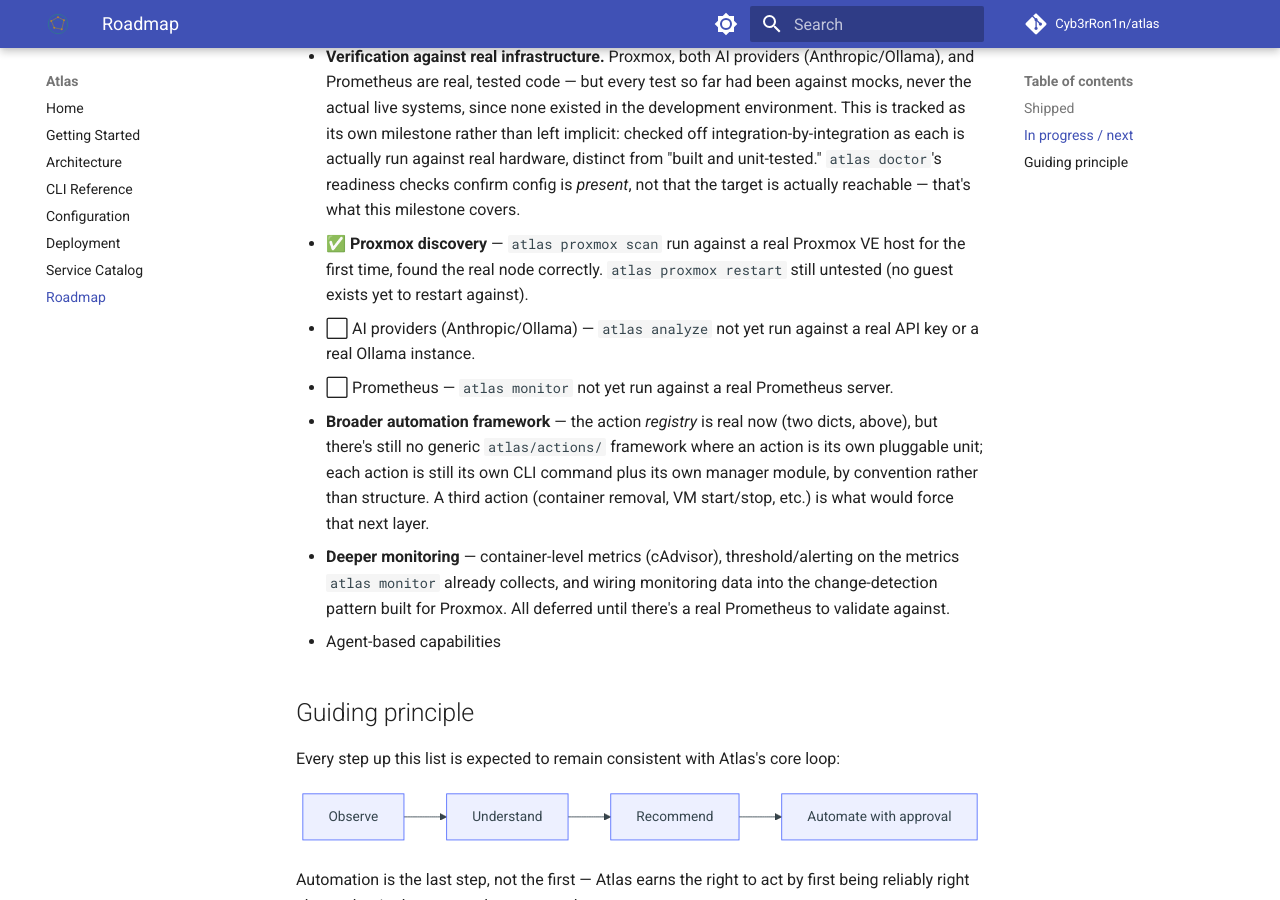
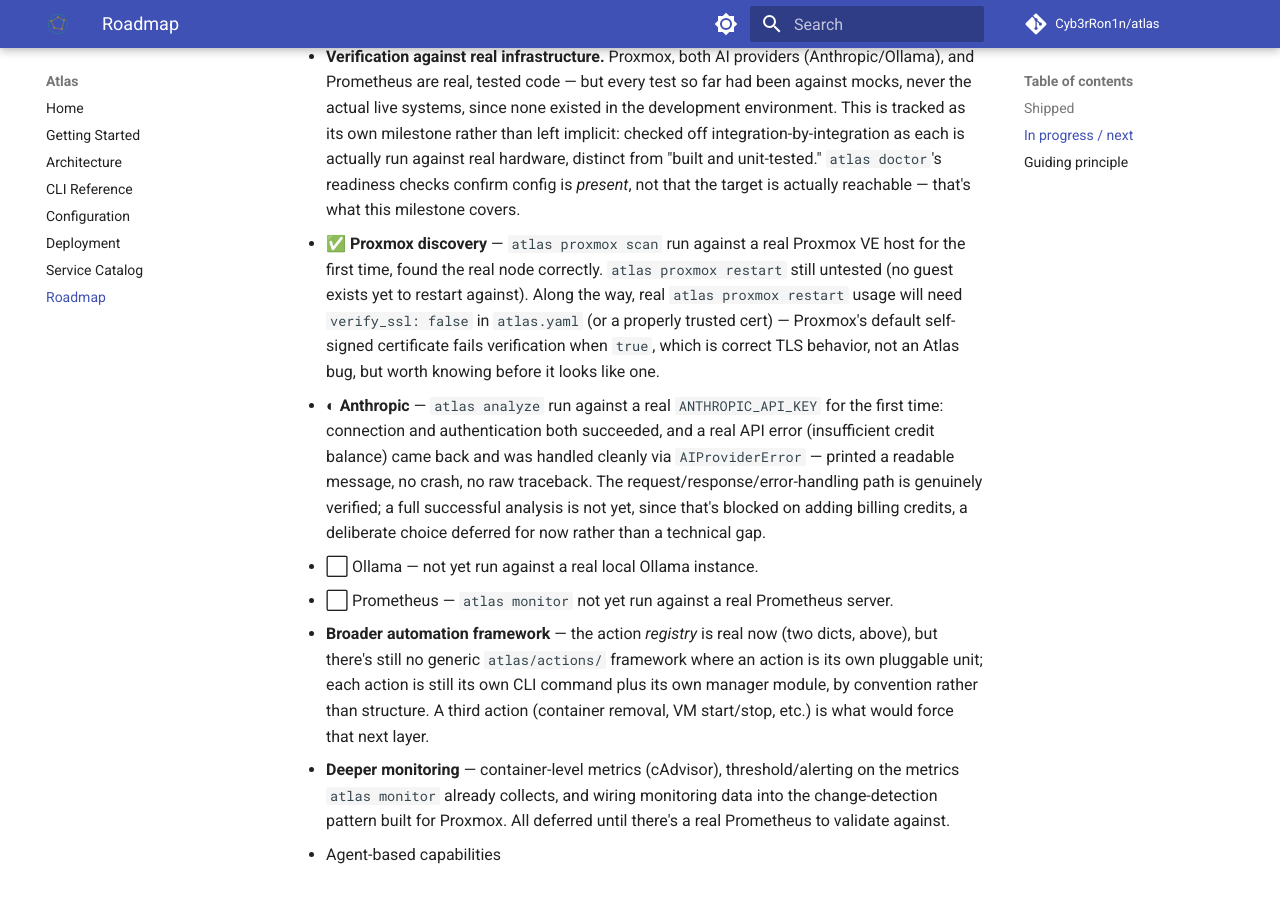
Before and after one commit to Cyb3rRon1n/atlas, an MkDocs documentation site: the page built from docs/roadmap.md, in a window 1280 px wide and 900 px high, scrolled down 2938 px. Built offline with MkDocs 1.6.1 and Material for MkDocs 9.7.7, drawn with Linux system fonts in a browser that asks for light colours; comment, search, counter and statistics services are not loaded.

Commit message:
docs: record real Anthropic verification and Proxmox verify_ssl note
atlas analyze run against a real ANTHROPIC_API_KEY for the first time
- auth succeeded, a real API error (insufficient credit) came back and
was handled cleanly via AIProviderError with no crash. Connection/
auth/error-handling path is genuinely verified; a full successful
response is deliberately deferred (billing choice, not a gap).

Also notes that real Proxmox use needs verify_ssl: false against the
default self-signed cert - found while testing atlas proxmox scan,
correct TLS behavior rather than an Atlas bug, worth documenting
before it looks like one.

Co-Authored-By: Claude Sonnet 5 <noreply@anthropic.com>

```diff
--- a/docs/roadmap.md
+++ b/docs/roadmap.md
@@ -26,8 +26,9 @@
 ## In progress / next
 
 - **Verification against real infrastructure.** Proxmox, both AI providers (Anthropic/Ollama), and Prometheus are real, tested code — but every test so far had been against mocks, never the actual live systems, since none existed in the development environment. This is tracked as its own milestone rather than left implicit: checked off integration-by-integration as each is actually run against real hardware, distinct from "built and unit-tested." `atlas doctor`'s readiness checks confirm config is *present*, not that the target is actually reachable — that's what this milestone covers.
-  - ✅ **Proxmox discovery** — `atlas proxmox scan` run against a real Proxmox VE host for the first time, found the real node correctly. `atlas proxmox restart` still untested (no guest exists yet to restart against).
-  - ⬜ AI providers (Anthropic/Ollama) — `atlas analyze` not yet run against a real API key or a real Ollama instance.
+  - ✅ **Proxmox discovery** — `atlas proxmox scan` run against a real Proxmox VE host for the first time, found the real node correctly. `atlas proxmox restart` still untested (no guest exists yet to restart against). Along the way, real `atlas proxmox restart` usage will need `verify_ssl: false` in `atlas.yaml` (or a properly trusted cert) — Proxmox's default self-signed certificate fails verification when `true`, which is correct TLS behavior, not an Atlas bug, but worth knowing before it looks like one.
+  - ◐ **Anthropic** — `atlas analyze` run against a real `ANTHROPIC_API_KEY` for the first time: connection and authentication both succeeded, and a real API error (insufficient credit balance) came back and was handled cleanly via `AIProviderError` — printed a readable message, no crash, no raw traceback. The request/response/error-handling path is genuinely verified; a full successful analysis is not yet, since that's blocked on adding billing credits, a deliberate choice deferred for now rather than a technical gap.
+  - ⬜ Ollama — not yet run against a real local Ollama instance.
   - ⬜ Prometheus — `atlas monitor` not yet run against a real Prometheus server.
 - **Broader automation framework** — the action *registry* is real now (two dicts, above), but there's still no generic `atlas/actions/` framework where an action is its own pluggable unit; each action is still its own CLI command plus its own manager module, by convention rather than structure. A third action (container removal, VM start/stop, etc.) is what would force that next layer.
 - **Deeper monitoring** — container-level metrics (cAdvisor), threshold/alerting on the metrics `atlas monitor` already collects, and wiring monitoring data into the change-detection pattern built for Proxmox. All deferred until there's a real Prometheus to validate against.
```
